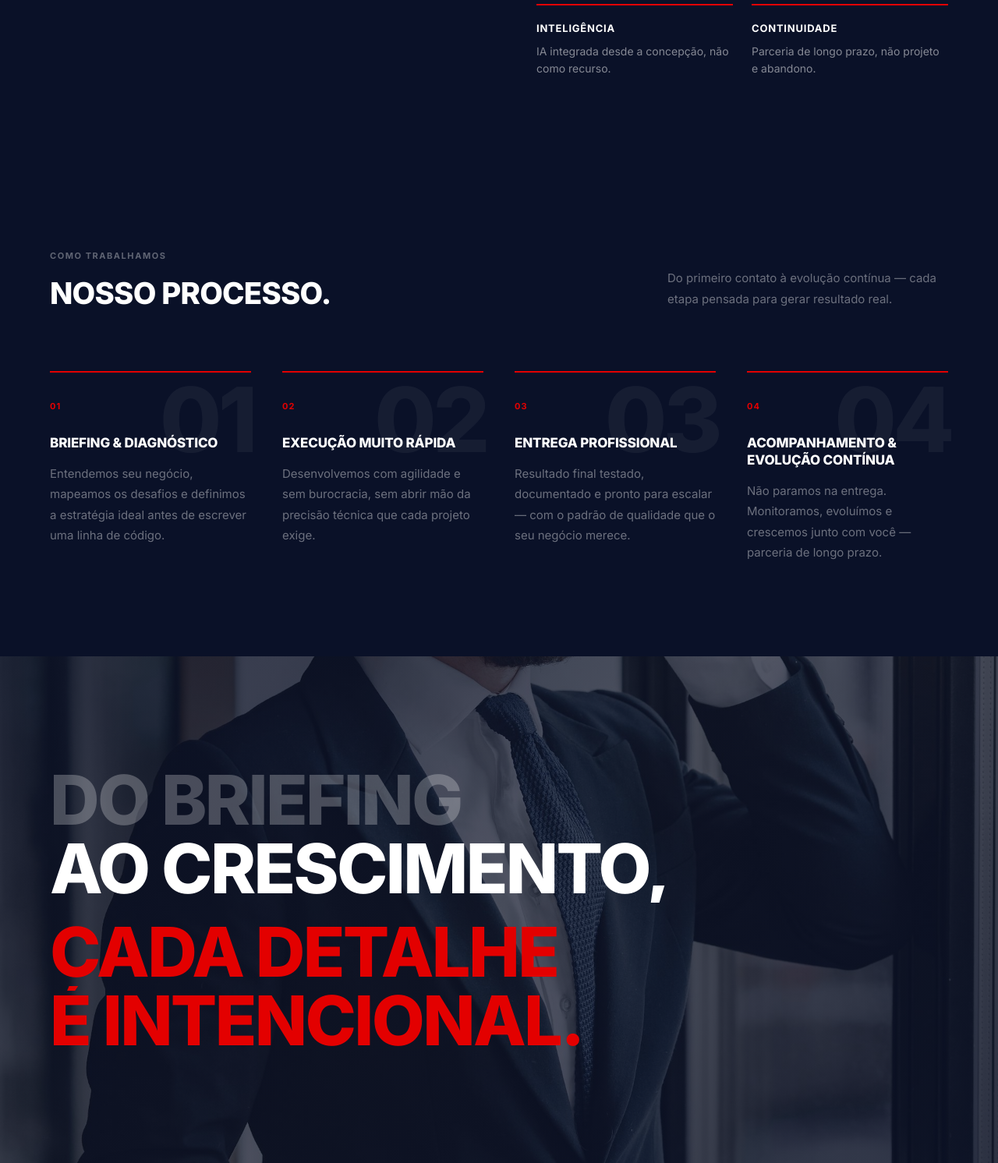
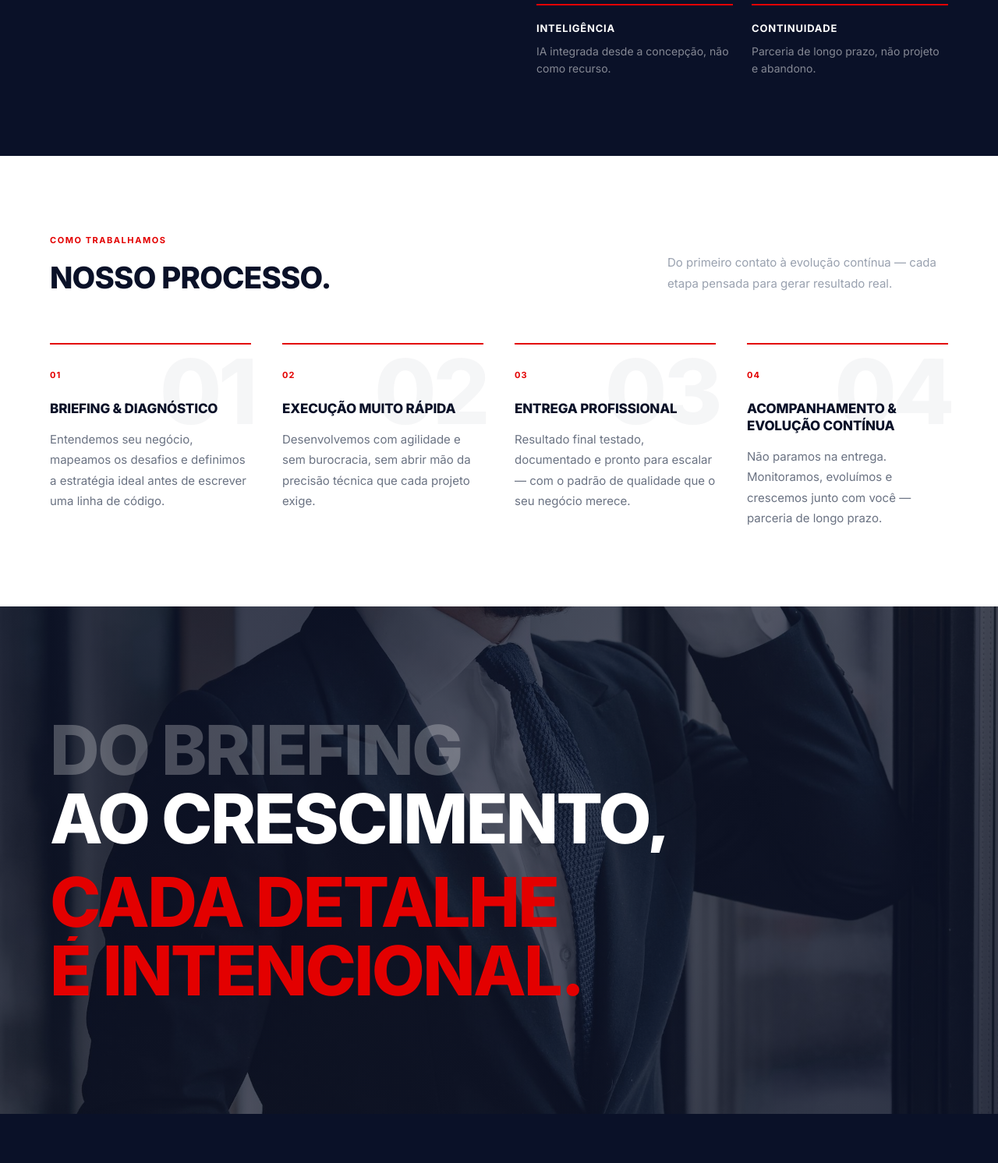
Before and after one commit to gholive84/carbonwave, a PHP site: page / in a window 1280 px wide. Shown: the part 4912-6404 px from the top of the page at 78% size. Run offline with PHP 8.4, Linux system fonts and the light colour scheme; data that the repository does not hold is empty; a stand-in replaces the project's code that opens the database connection; style sheets or scripts are compiled from the project's sources; some libraries are stand-ins or nearby versions.

Commit message:
Hero: Tailwind puro sem inline styles, flex justify-center; Processo: fundo branco, 4 colunas, padding

```diff
--- a/site/sections/hero.php
+++ b/site/sections/hero.php
@@ -1,5 +1,6 @@
-<section data-hero class="bg-navy text-white relative overflow-hidden" style="min-height:100vh">
-    <!-- YouTube bg video — fills 100% of section -->
+<section data-hero class="min-h-screen bg-navy text-white flex flex-col justify-center pt-[68px] relative overflow-hidden">
+
+    <!-- YouTube bg video — fills entire section -->
     <div class="absolute inset-0 pointer-events-none overflow-hidden">
         <iframe
             src="https://www.youtube.com/embed/H41fuhz_gvw?autoplay=1&mute=1&loop=1&playlist=H41fuhz_gvw&controls=0&showinfo=0&rel=0&modestbranding=1&playsinline=1"
@@ -12,15 +13,15 @@
         <div class="absolute inset-0" style="background:linear-gradient(135deg,rgba(10,17,40,0.88) 0%,rgba(10,17,40,0.78) 100%)"></div>
     </div>
 
-    <!-- Content centered vertically in the space below the header -->
-    <div class="relative z-10 flex flex-col justify-center" style="min-height:100vh;padding-top:68px">
-    <div class="max-w-[1200px] mx-auto px-6 w-full">
+    <!-- Content -->
+    <div class="max-w-[1200px] mx-auto px-6 relative z-10 w-full">
+
         <p class="reveal text-[0.6875rem] font-bold tracking-[0.14em] uppercase text-action mb-6">
             Custom Development · Intelligence · Support
         </p>
 
         <h1 class="reveal reveal-d1 font-extrabold uppercase leading-[0.95] tracking-[-0.03em] mb-7"
-            style="font-size: clamp(3rem, 7.5vw, 7rem)">
+            style="font-size:clamp(3rem,7.5vw,7rem)">
             Tecnologia que<br>
             <span class="text-action">transforma</span><br>
             negócios.
@@ -40,11 +41,12 @@
                 Ver Portfólio
             </a>
         </div>
-    </div>
+
     </div>
 
     <!-- Scroll indicator -->
     <div class="absolute bottom-10 left-1/2 -translate-x-1/2 flex flex-col items-center gap-2 scroll-line">
         <span class="text-[0.625rem] tracking-[0.12em] uppercase text-white/30">scroll</span>
     </div>
+
 </section>
--- a/site/sections/processo.php
+++ b/site/sections/processo.php
@@ -1,18 +1,13 @@
 <style>
 /* ── Carbonwave · processo ───────────────────────────── */
-.proc-step {
-    position: relative;
-    padding-top: 2.25rem;
-}
-/* Base rule (muted) */
+.proc-step { position: relative; padding-top: 2rem; }
 .proc-step::before {
     content: '';
     position: absolute;
     top: 0; left: 0; right: 0;
     height: 1px;
-    background: rgba(255,255,255,.10);
+    background: #e5e7eb;
 }
-/* Action accent that grows left → right on scroll */
 .proc-step::after {
     content: '';
     position: absolute;
@@ -24,7 +19,6 @@
 }
 .proc-step.proc-on::after { width: 100%; }
 
-/* Giant watermark number */
 .proc-num-bg {
     position: absolute;
     top: .25rem; right: -.25rem;
@@ -32,12 +26,11 @@
     font-weight: 900;
     letter-spacing: -.04em;
     line-height: 1;
-    color: rgba(255,255,255,.05);
+    color: rgba(10,17,40,.04);
     pointer-events: none;
     user-select: none;
 }
 
-/* Content reveal */
 .proc-content {
     opacity: 0;
     transform: translateY(14px);
@@ -49,24 +42,24 @@
 }
 </style>
 
-<section class="py-[120px] bg-navy text-white">
+<section class="py-[100px] bg-white">
     <div class="max-w-[1200px] mx-auto px-6">
 
         <!-- Header -->
-        <div class="flex flex-col md:flex-row md:items-end md:justify-between gap-6 mb-20">
+        <div class="flex flex-col md:flex-row md:items-end md:justify-between gap-6 mb-16">
             <div class="reveal">
-                <p class="text-[0.6875rem] font-bold tracking-[0.14em] uppercase text-white/35 mb-5">Como trabalhamos</p>
-                <h2 class="font-extrabold uppercase tracking-[-0.02em] leading-[1.05]"
-                    style="font-size: clamp(1.75rem, 3vw, 2.75rem)">
+                <p class="text-[0.6875rem] font-bold tracking-[0.14em] uppercase text-action mb-5">Como trabalhamos</p>
+                <h2 class="font-extrabold uppercase tracking-[-0.02em] leading-[1.05] text-navy"
+                    style="font-size:clamp(1.75rem,3vw,2.75rem)">
                     Nosso processo.
                 </h2>
             </div>
-            <p class="reveal reveal-d1 text-[0.9375rem] text-white/40 leading-[1.8] max-w-[360px]">
+            <p class="reveal reveal-d1 text-[0.9375rem] text-gray-400 leading-[1.8] max-w-[360px]">
                 Do primeiro contato à evolução contínua — cada etapa pensada para gerar resultado real.
             </p>
         </div>
 
-        <!-- Steps -->
+        <!-- 4 colunas -->
         <div class="grid grid-cols-1 sm:grid-cols-2 lg:grid-cols-4 gap-x-10 gap-y-14" id="proc-grid">
             <?php
             $etapas = [
@@ -83,9 +76,9 @@
             <div class="proc-step">
                 <span class="proc-num-bg"><?= $num ?></span>
                 <div class="proc-content">
-                    <p class="text-[0.6875rem] font-bold tracking-[0.1em] uppercase text-action mb-7"><?= $num ?></p>
-                    <h3 class="text-[1.0625rem] font-extrabold uppercase tracking-[-0.01em] leading-[1.3] text-white mb-4"><?= $title ?></h3>
-                    <p class="text-[0.9375rem] text-white/40 leading-[1.75]"><?= $text ?></p>
+                    <p class="text-[0.6875rem] font-bold tracking-[0.1em] uppercase text-action mb-6"><?= $num ?></p>
+                    <h3 class="text-[1.0625rem] font-extrabold uppercase tracking-[-0.01em] leading-[1.3] text-navy mb-4"><?= $title ?></h3>
+                    <p class="text-[0.9375rem] text-gray-500 leading-[1.75]"><?= $text ?></p>
                 </div>
             </div>
             <?php endforeach; ?>
@@ -98,9 +91,7 @@
 (function () {
     var grid = document.getElementById('proc-grid');
     if (!grid) return;
-
     var steps = Array.prototype.slice.call(grid.querySelectorAll('.proc-step'));
-
     var obs = new IntersectionObserver(function (entries) {
         if (!entries[0].isIntersecting) return;
         steps.forEach(function (step, i) {
@@ -108,7 +99,6 @@
         });
         obs.disconnect();
     }, { threshold: 0.15 });
-
     obs.observe(grid);
 }());
 </script>
```
